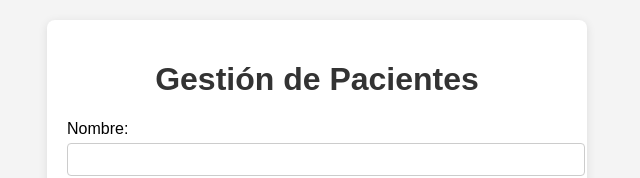
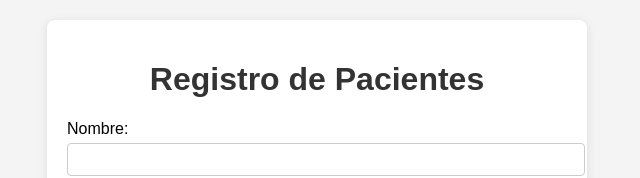
Before and after one commit to anubistoon/EntregaFinalJSLanza, a plain HTML site: page index.html in a window 1280 px wide. Shown: the top 178 px of the page, without its empty margins (323-963 px from the left). Drawn offline with Linux system fonts and the light colour scheme; some packages are replaced by stand-ins of ours; a script that the page names is missing.

Commit message:
Update index.html

```diff
--- a/index.html
+++ b/index.html
@@ -3,16 +3,14 @@
 <head>
     <meta charset="UTF-8">
     <meta name="viewport" content="width=device-width, initial-scale=1.0">
-    <title>Gestión de Pacientes</title>
+    <title>Simulador de Registro de Pacientes</title>
     <link rel="stylesheet" href="./css/styles.css">
-    <!-- SweetAlert2 -->
     <script src="https://cdn.jsdelivr.net/npm/sweetalert2@11"></script>
 </head>
 <body>
     <div class="container">
-        <h1>Gestión de Pacientes</h1>
+        <h1>Registro de Pacientes</h1>
 
-        <!-- Formulario para agregar pacientes -->
         <form id="pacienteForm">
             <label for="nombre">Nombre:</label>
             <input type="text" id="nombre" required>
@@ -29,16 +27,13 @@
             <button type="submit">Agregar Paciente</button>
         </form>
 
-        <!-- Lista de pacientes -->
         <h2>Lista de Pacientes</h2>
         <ul id="listaPacientes"></ul>
 
-        <!-- Botones para otras acciones -->
         <button id="borrarBtn">Borrar Todos los Pacientes</button>
         <button id="cargarBtn">Cargar Pacientes desde JSON</button>
     </div>
 
-    <!-- Archivo JavaScript -->
     <script src="./js/simulador.js"></script>
 </body>
 </html>
```
